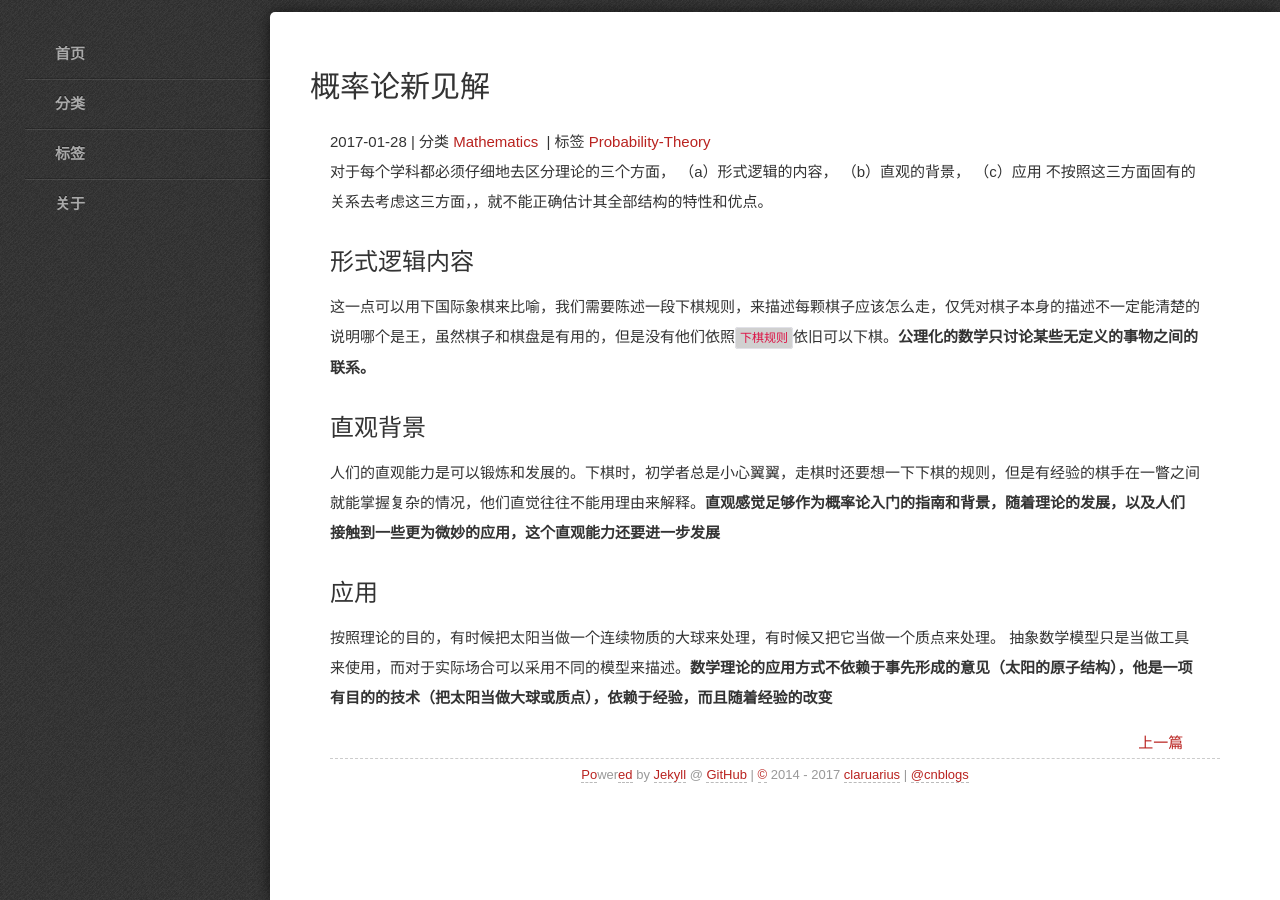
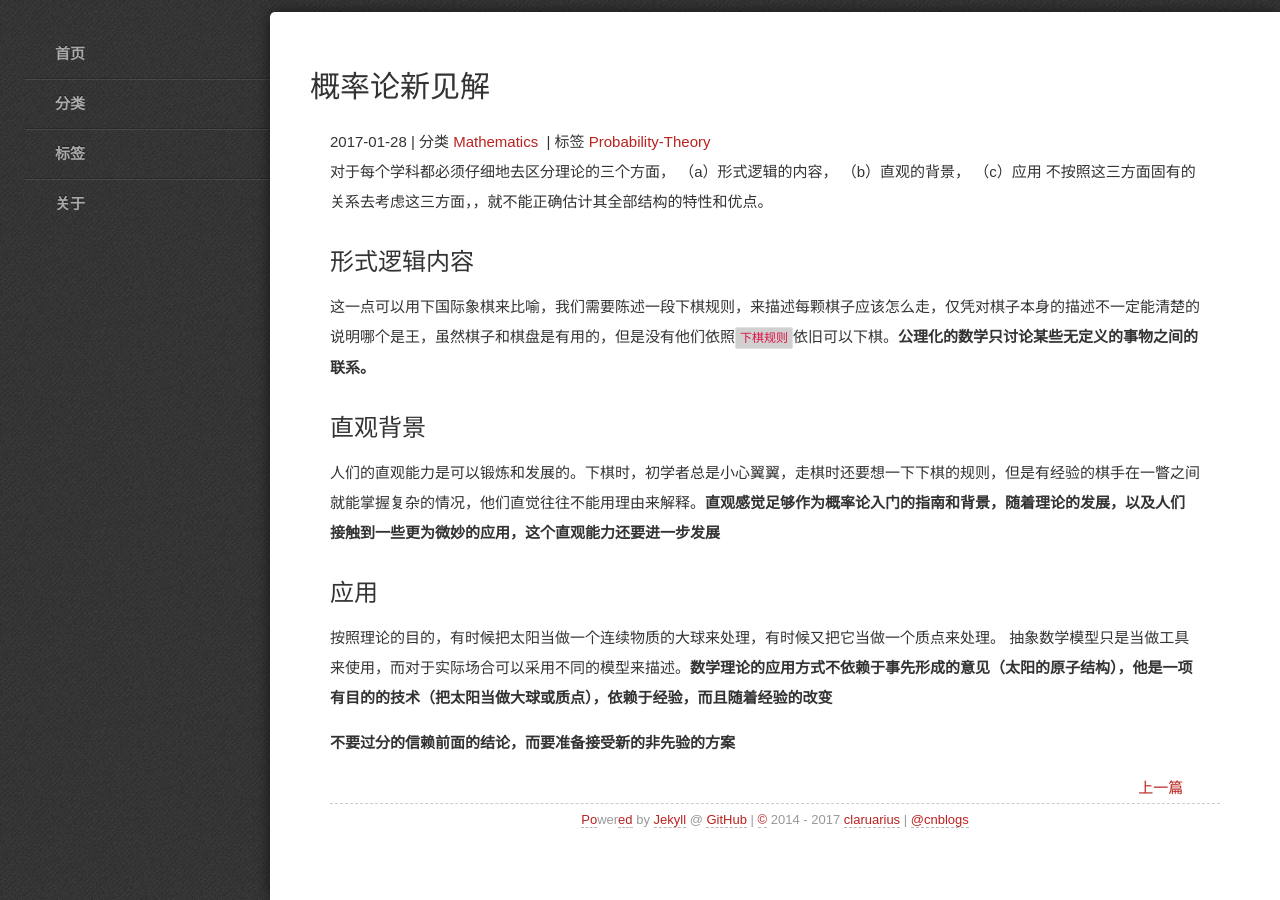
Before and after one commit to Claruarius/blog, a Jekyll site: the page built from _posts/2017-01-28-概率论新见解.md, in a window 1280 px wide. Built offline with Jekyll 4.4.1, drawn with Linux system fonts in a browser that asks for light colours; some web fonts are replaced.

Commit message:
modify the content

```diff
--- a/_posts/2017-01-28-概率论新见解.md
+++ b/_posts/2017-01-28-概率论新见解.md
@@ -24,3 +24,5 @@ excerpt: 对于每个学科都必须仔细地去区分理论的三个方面，
 
 按照理论的目的，有时候把太阳当做一个连续物质的大球来处理，有时候又把它当做一个质点来处理。
 抽象数学模型只是当做工具来使用，而对于实际场合可以采用不同的模型来描述。**数学理论的应用方式不依赖于事先形成的意见（太阳的原子结构），他是一项有目的的技术（把太阳当做大球或质点），依赖于经验，而且随着经验的改变**
+
+**不要过分的信赖前面的结论，而要准备接受新的非先验的方案**
```
